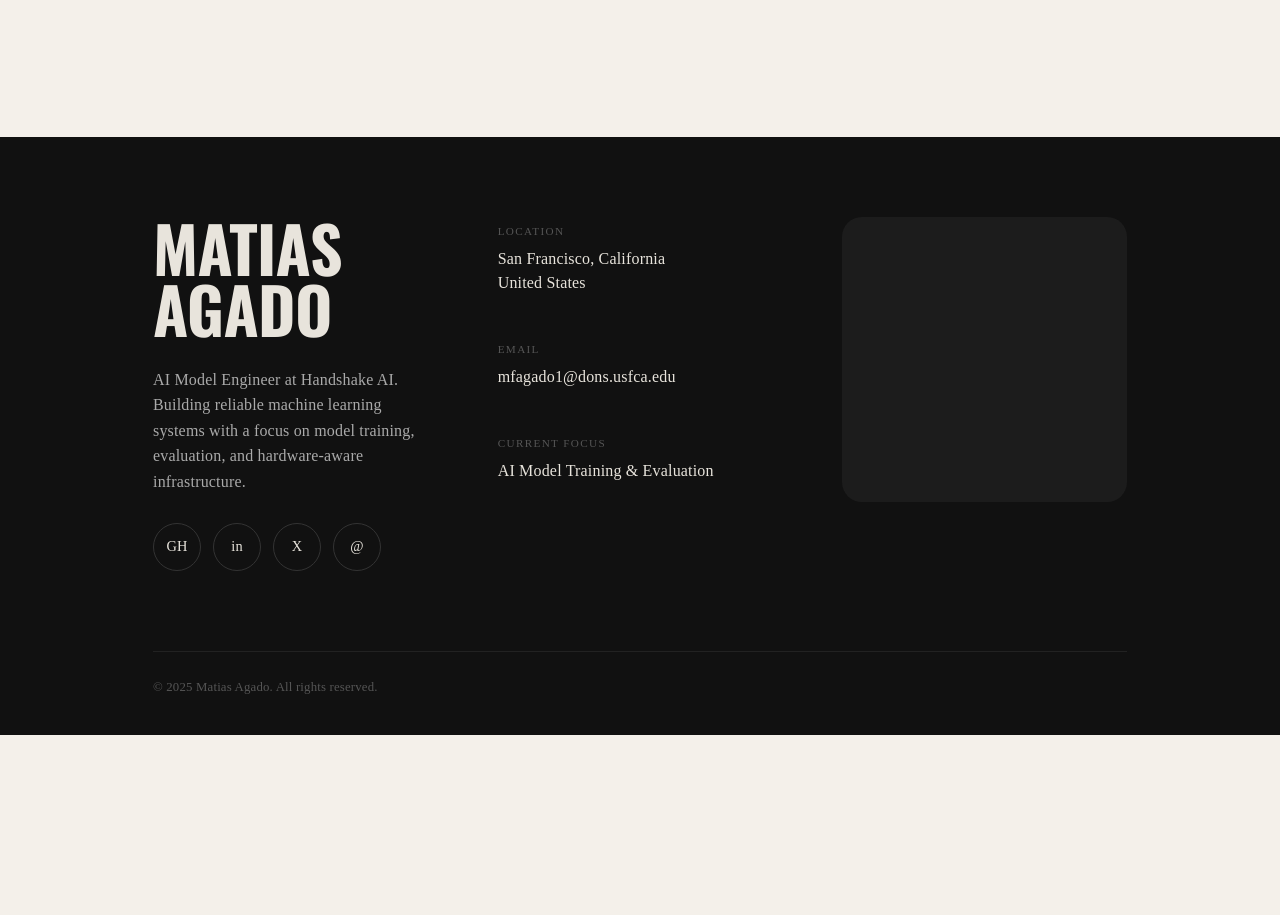
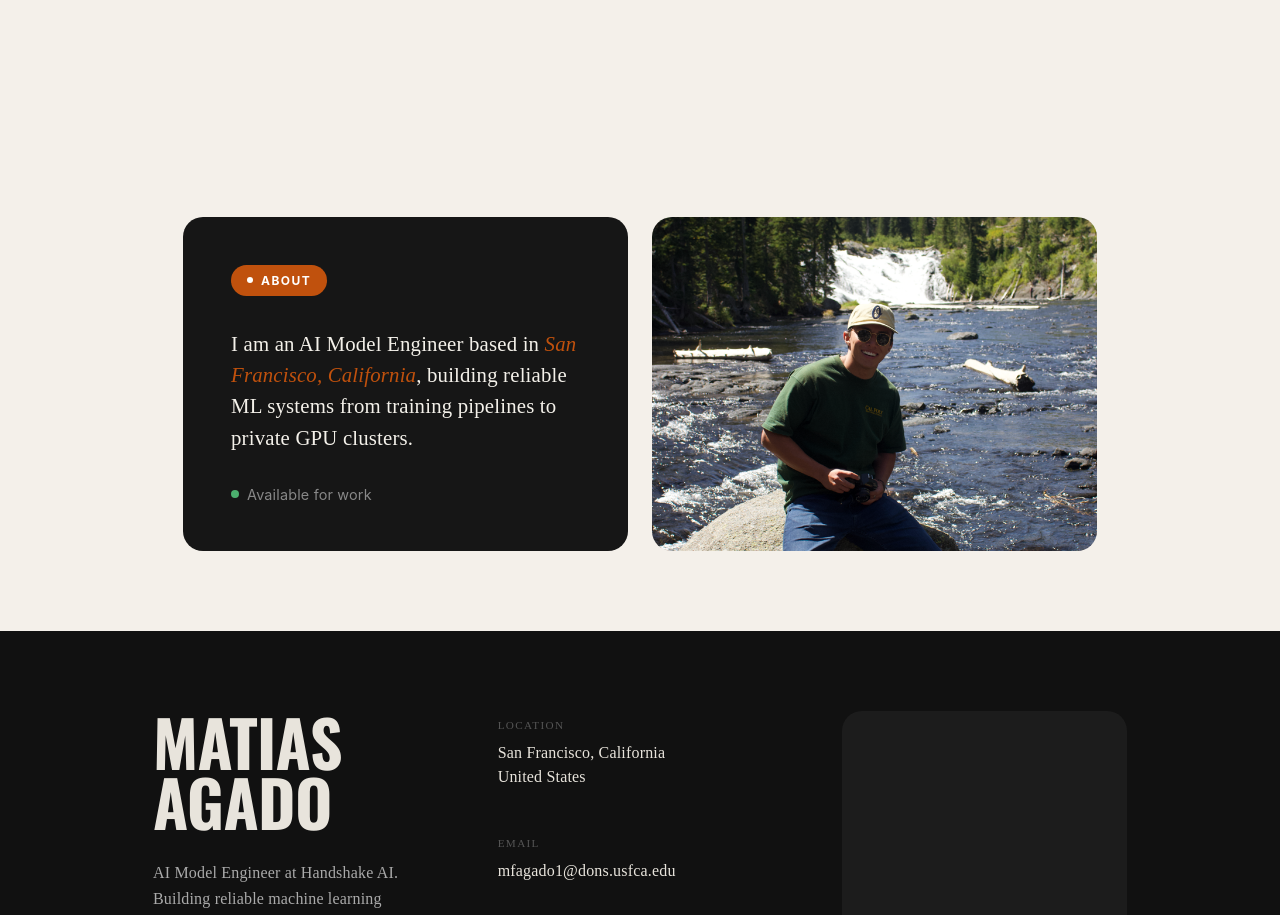
Before and after one commit to matiasagado/portfolio, a React (Vite) app: page / in a window 1280 px wide. Shown: the part 3020-3935 px from the top of the page. Before the commit the page ends 3755 px from the top, so only its background shows below. Built offline with nearby package versions, Linux system fonts and the light colour scheme.

Commit message:
feat: about section

```diff
--- /dev/null
+++ b/src/_components/about.tsx
@@ -0,0 +1,27 @@
+import styles from './styles/about.module.css';
+
+export default function About() {
+    return (
+        <section className={styles.section}>
+            <div className={styles.grid}>
+                <div className={styles.card}>
+                    <span className={styles.badge}><span className={styles.dot} />ABOUT</span>
+                    <p className={styles.text}>
+                        I am an AI Model Engineer based in{' '}
+                        <em>San Francisco, California</em>,{' '}
+                        building reliable ML systems from training pipelines to
+                        private GPU clusters.
+                    </p>
+                    <span className={styles.availability}>
+                        <span className={styles.availDot} />
+                        Available for work
+                    </span>
+                </div>
+
+                <div className={styles.photo}>
+                    <img src="/about-me.png" alt="Matias Agado" className={styles.img} />
+                </div>
+            </div>
+        </section>
+    );
+}
--- /dev/null
+++ b/src/_components/styles/about.module.css
@@ -0,0 +1,88 @@
+.section {
+    background: var(--bg);
+    padding: 80px;
+    margin: 0 103px;
+}
+
+.grid {
+    display: grid;
+    grid-template-columns: 1fr 1fr;
+    gap: 24px;
+    align-items: stretch;
+}
+
+.card {
+    background: #161616;
+    border-radius: 20px;
+    padding: 48px;
+    display: flex;
+    flex-direction: column;
+    gap: 32px;
+    justify-content: space-between;
+}
+
+.badge {
+    display: inline-flex;
+    align-items: center;
+    gap: 8px;
+    align-self: flex-start;
+    font-family: var(--navLinks);
+    font-size: 0.75rem;
+    font-weight: 700;
+    letter-spacing: 0.12em;
+    padding: 8px 16px;
+    border-radius: 999px;
+    background: var(--accent);
+    color: #fff;
+}
+
+.dot {
+    width: 6px;
+    height: 6px;
+    border-radius: 50%;
+    background: currentColor;
+}
+
+.text {
+    font-size: 1.3rem;
+    line-height: 1.5;
+    color: #f4f1ea;
+    margin: 0;
+    flex: 1;
+}
+
+.text em {
+    color: var(--accent);
+    font-style: italic;
+}
+
+.availability {
+    display: inline-flex;
+    align-items: center;
+    gap: 8px;
+    font-family: var(--navLinks);
+    font-size: 0.9rem;
+    color: #888;
+}
+
+.availDot {
+    width: 8px;
+    height: 8px;
+    border-radius: 50%;
+    background: #4caf6e;
+    flex-shrink: 0;
+}
+
+.photo {
+    border-radius: 20px;
+    overflow: hidden;
+    aspect-ratio: 4 / 3;
+}
+
+.img {
+    width: 100%;
+    height: 100%;
+    object-fit: cover;
+    object-position: center 60%;
+    display: block;
+}
--- a/src/main.tsx
+++ b/src/main.tsx
@@ -4,6 +4,7 @@ import Nav from './_components/nav';
 import Hero from './_components/hero';
 import Software from './_components/software';
 import Hardware from './_components/hardware';
+import About from './_components/about';
 import Contact from './_components/contact';
 import "./index.css";
 
@@ -14,6 +15,7 @@ createRoot(document.getElementById('root')!).render(
       <Hero />
       <Software />
       <Hardware />
+      <About />
     </main>
     <Contact />
   </StrictMode>,
```
